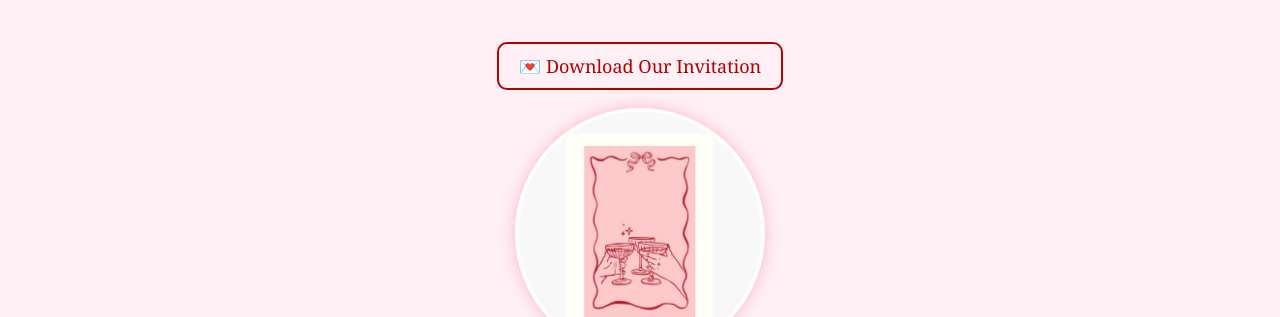
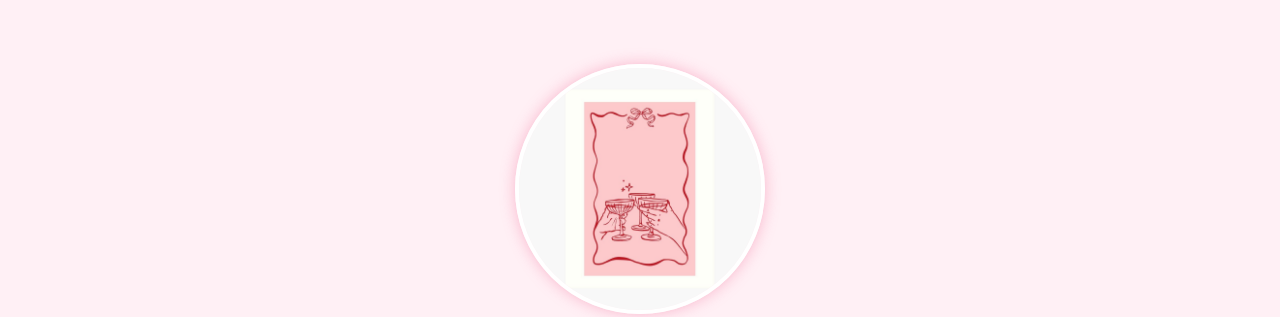
Before and after one commit to praptisapkota-blip/prapti-rohan-anniversary, a plain HTML site: page index.html in a window 1280 px wide. Shown: the top 317 px of the page. Drawn offline with Linux system fonts and the light colour scheme.

Commit message:
Update index.html

```diff
--- a/index.html
+++ b/index.html
@@ -77,12 +77,7 @@
   </style>
 </head>
 <body>
- <!-- Invitation button at top -->
-<div style="text-align:center; margin: 20px 0;">
-  <a href="Invitation.pdf" download style="font-size:18px; color:#b30000; text-decoration:none; border:2px solid #b30000; padding:10px 20px; border-radius:10px;">
-    💌 Download Our Invitation
-  </a>
-</div>
+
 
 <!-- Profile photo section -->
 <div style="text-align:center; margin-top:30px;">
```
